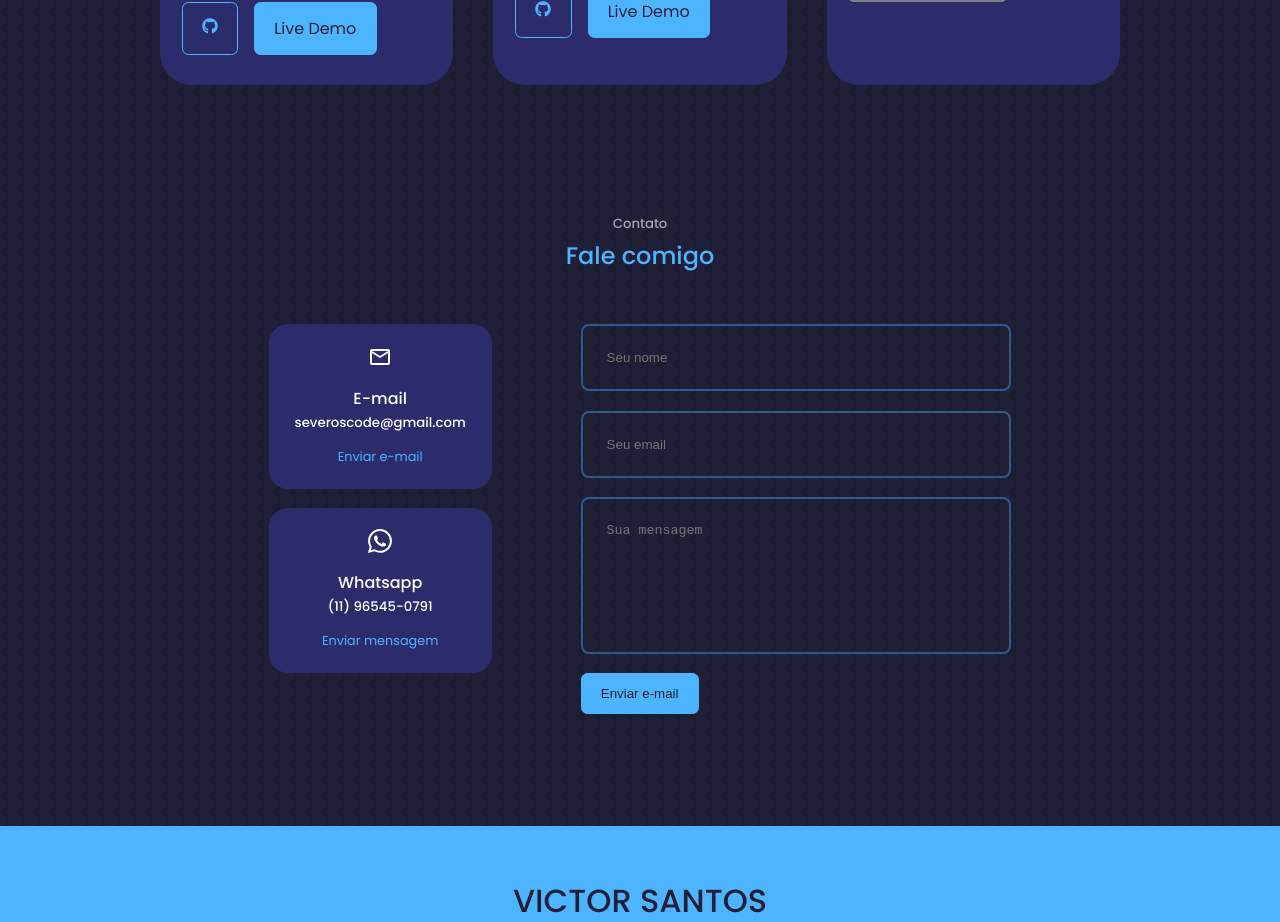
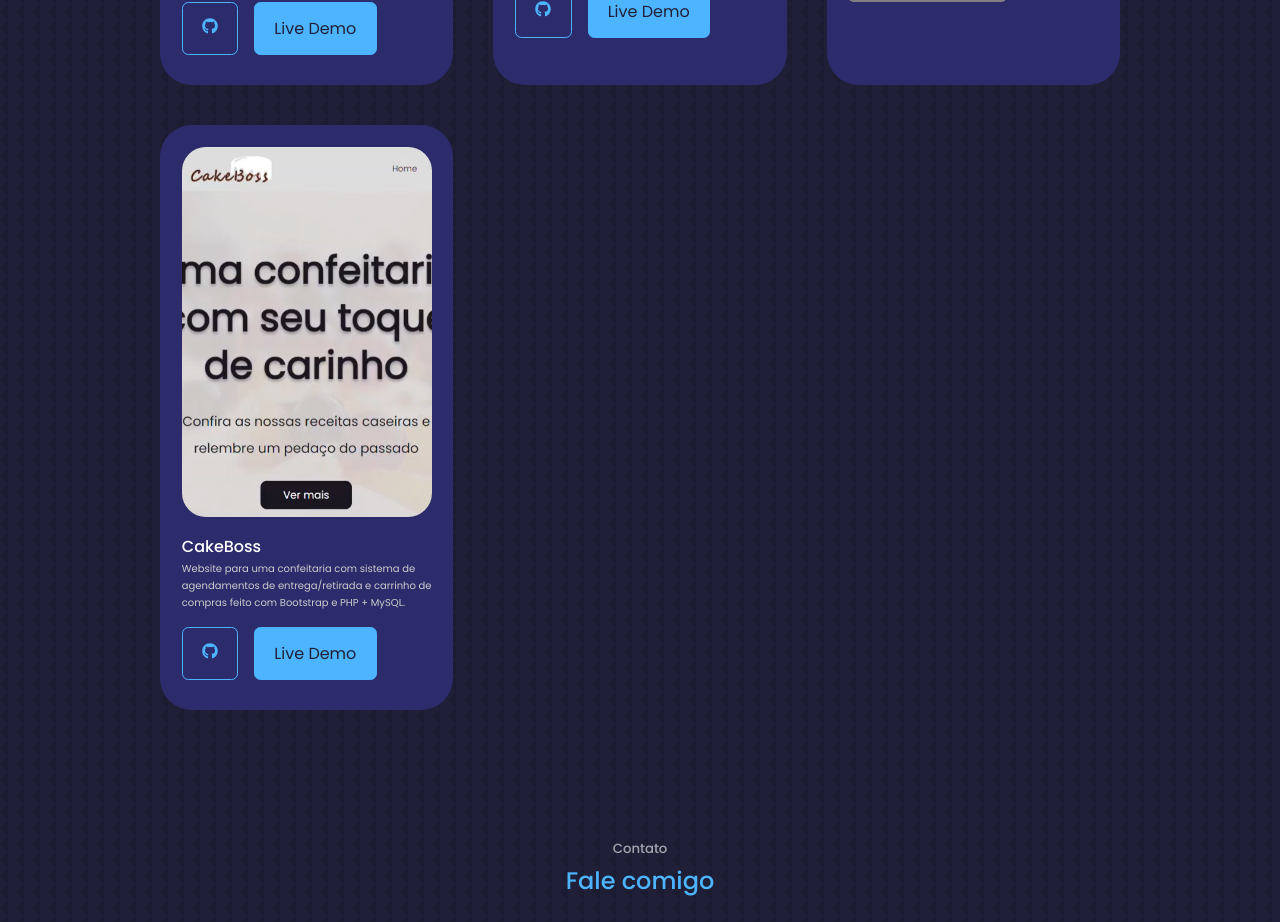
Before and after one commit to VictorSantos-Dev/portfolio-victorsantos, a React (Create React App) app: page / in a window 1280 px wide. Shown: the part 3900-4822 px from the top of the page. Built offline with nearby package versions, Linux system fonts and the light colour scheme.

Commit message:
add CakeBoss portfolio

```diff
--- a/src/components/portfolio/Portfolio.jsx
+++ b/src/components/portfolio/Portfolio.jsx
@@ -3,6 +3,7 @@ import './portfolio.css'
 import IMG1 from '../../assets/gigagames.jpg'
 import IMG2 from '../../assets/doguinhofeliz.jpg'
 import IMG3 from '../../assets/todolist.png'
+import IMG4 from '../../assets/CakeBoss.png'
 import {FaGithub} from 'react-icons/fa'
 
 
@@ -57,6 +58,18 @@ const Portfolio = () => {
                         <a href='' className='btn btn-primary disabled' target="_blank">Em construção</a>
                     </div>
                 </article>
+
+                <article className='portfolio__item'>
+                    <div className="portfolio__item-image">
+                        <img src={IMG4} height="370px" alt="CakeBoss" />
+                    </div>
+                    <h4>CakeBoss</h4>
+                    <p className='small_text'>Website para uma confeitaria com sistema de agendamentos de entrega/retirada e carrinho de compras feito com Bootstrap e PHP + MySQL.</p>
+                    <div className="portfolio__item-cta">
+                        <a href='https://drive.google.com/drive/folders/1HNmXQSvGdeqbX6pgHFB1ZTTryHjqAI1V?usp=sharing' className='btn' target="_blank"><FaGithub/></a>
+                        <a href='https://drive.google.com/drive/folders/1HNmXQSvGdeqbX6pgHFB1ZTTryHjqAI1V?usp=sharing' className='btn btn-primary' target="_blank">Live Demo</a>
+                    </div>
+                </article>
             </div>
         </section>
     )
```
Also changed, not shown: src/components/testemonials/Testemonials.jsx (deleted, +0 -10 lines), src/assets/CakeBoss.png (added), src/components/testemonials/testemonials.css (deleted).
